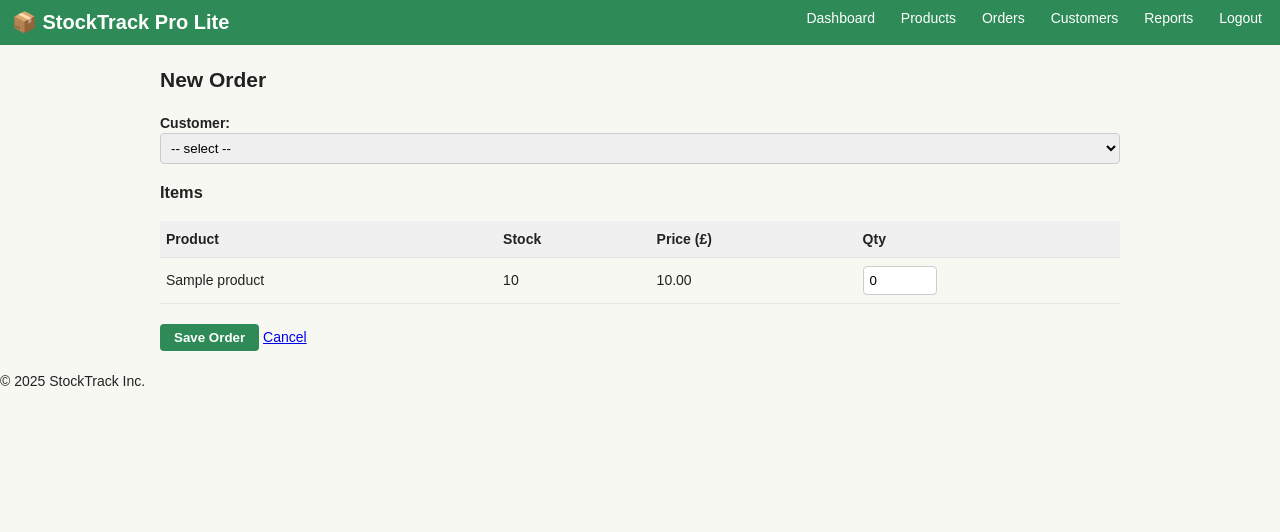
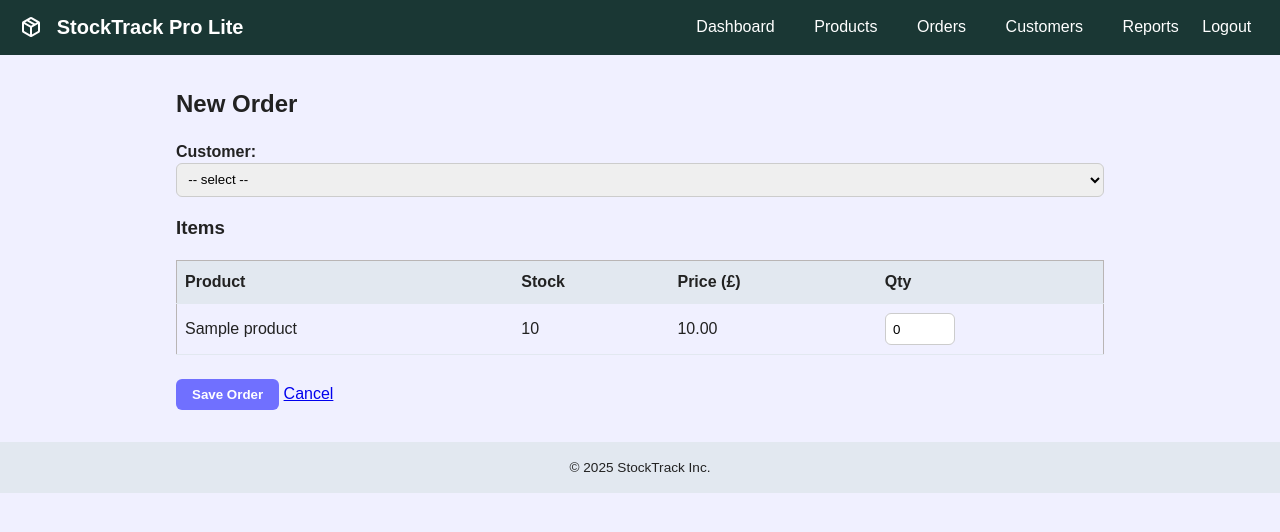
Before and after one commit to Aiman0202/UKFruitProject, a PHP site: page /StockTrackProLite/order_new.php in a window 1280 px wide. Shown: the top 532 px of the page. Run offline with PHP 8.4, Linux system fonts and the light colour scheme; tables that the repository leaves empty or names only in its code hold one stand-in row (values such as "Sample post"); some libraries are stand-ins or nearby versions.

Commit message:
centralised CSS, replaced hardcoded variables, fixed indentation, created a colour palette.

```diff
--- a/StockTrackProLite/assets/style.css
+++ b/StockTrackProLite/assets/style.css
@@ -1,58 +1,164 @@
 /* ========= Legacy warehouse theme (pre-Flexbox) ========= */
 
 /* Basic colour palette (hard-coded, no CSS vars) */
-body { background:#f8f8f3; color:#222; font:14px/1.45 Arial,Helvetica,sans-serif; margin:0; }
+body {
+    background: #f8f8f3;
+    color: #222;
+    font: 14px/1.45 Arial, Helvetica, sans-serif;
+    margin: 0;
+}
 
 /* ---------- Top bar (float layout) ---------- */
-.topbar{ background:#2e8b57; color:#fff; padding:8px 12px; overflow:hidden; }
-.topbar .logo{ float:left; font-size:20px; margin:0; }
-.topbar nav{ float:right; }
-.topbar nav a{ color:#fff; text-decoration:none; margin-left:10px; padding:4px 6px; border-radius:4px; }
-.topbar nav a:hover{ background:#256b44; }
+.topbar {
+    background: #2e8b57;
+    color: #fff;
+    padding: 8px 12px;
+    overflow: hidden;
+}
+
+.topbar .logo {
+    float: left;
+    font-size: 20px;
+    margin: 0;
+}
+
+.topbar nav {
+    float: right;
+}
+
+.topbar nav a {
+    color: #fff;
+    text-decoration: none;
+    margin-left: 10px;
+    padding: 4px 6px;
+    border-radius: 4px;
+}
+
+.topbar nav a:hover {
+    background: #256b44;
+}
 
 /* ---------- Container (old max-width hack) ---------- */
-.container{ width:960px; margin:20px auto; }
+.container {
+    width: 960px;
+    margin: 20px auto;
+}
 
 /* ---------- Tables ---------- */
-table{ width:100%; border-collapse:collapse; margin-bottom:20px; }
-th,td{ padding:8px 6px; border-bottom:1px solid #e5e5e5; text-align:left; }
-th{ background:#f0f0f0; font-weight:bold; }
-tr:nth-child(even){ background:#fafafa; }
+table {
+    width: 100%;
+    border-collapse: collapse;
+    margin-bottom: 20px;
+}
+
+th, td {
+    padding: 8px 6px;
+    border-bottom: 1px solid #e5e5e5;
+    text-align: left;
+}
+
+th {
+    background: #f0f0f0;
+    font-weight: bold;
+}
+
+tr:nth-child(even) {
+    background: #fafafa;
+}
 
 /* ---------- Forms ---------- */
-form label{ display:block; margin:8px 0 4px; font-weight:bold; }
-input[type=text],input[type=password],input[type=number],select,textarea{
-    width:100%; padding:6px; border:1px solid #ccc; border-radius:4px;
+form label {
+    display: block;
+    margin: 8px 0 4px;
+    font-weight: bold;
+}
+
+input[type=text],
+input[type=password],
+input[type=number],
+select,
+textarea {
+    width: 100%;
+    padding: 6px;
+    border: 1px solid #ccc;
+    border-radius: 4px;
     /* old WebKit rounding */
-    -webkit-border-radius:4px; -moz-border-radius:4px;
+    -webkit-border-radius: 4px;
+    -moz-border-radius: 4px;
 }
-input[type=submit],button{
-    background:#2e8b57; color:#fff; border:none; padding:6px 14px;
-    border-radius:4px; cursor:pointer; font-weight:bold;
+
+input[type=submit],
+button {
+    background: #2e8b57;
+    color: #fff;
+    border: none;
+    padding: 6px 14px;
+    border-radius: 4px;
+    cursor: pointer;
+    font-weight: bold;
 }
-input[type=submit]:hover,button:hover{ background:#256b44; }
+
+input[type=submit]:hover,
+button:hover {
+    background: #256b44;
+}
 
 /* ---------- KPI cards (inline-block, no Flex) ---------- */
-.cards{ white-space:nowrap; overflow-x:auto; }
-.card{
-    display:inline-block; width:170px; vertical-align:top; margin-right:10px;
-    background:#fff; border:1px solid #e5e5e5; border-radius:4px;
-    padding:14px; text-align:center;
+.cards {
+    white-space: nowrap;
+    overflow-x: auto;
+}
+
+.card {
+    display: inline-block;
+    width: 170px;
+    vertical-align: top;
+    margin-right: 10px;
+    background: #fff;
+    border: 1px solid #e5e5e5;
+    border-radius: 4px;
+    padding: 14px;
+    text-align: center;
     /* old box-shadow syntax */
-    -webkit-box-shadow:0 1px 3px rgba(0,0,0,.15);
-       -moz-box-shadow:0 1px 3px rgba(0,0,0,.15);
-            box-shadow:0 1px 3px rgba(0,0,0,.15);
+    -webkit-box-shadow: 0 1px 3px rgba(0,0,0,.15);
+    -moz-box-shadow: 0 1px 3px rgba(0,0,0,.15);
+    box-shadow: 0 1px 3px rgba(0,0,0,.15);
 }
-.card .big{ display:block; font-size:22px; font-weight:bold; margin-bottom:4px; }
+
+.card .big {
+    display: block;
+    font-size: 22px;
+    font-weight: bold;
+    margin-bottom: 4px;
+}
 
 /* ---------- Login page (float hack & inline-block centring) ---------- */
-body.login-page{ text-align:center; }
-.login-wrapper{ display:inline-block; vertical-align:middle; height:100%; }
-.login-card{
-    display:inline-block; text-align:left; background:#fff; padding:24px 28px;
-    border:1px solid #e5e5e5; border-radius:4px; margin-top:10%;
-    -webkit-box-shadow:0 2px 4px rgba(0,0,0,.1);
-       -moz-box-shadow:0 2px 4px rgba(0,0,0,.1);
-            box-shadow:0 2px 4px rgba(0,0,0,.1);
+/*
+body.login-page {
+    text-align: center;
 }
-.login-card h1{ font-size:20px; margin:0 0 16px; }
+
+.login-wrapper {
+    display: inline-block;
+    vertical-align: middle;
+    height: 100%;
+}
+
+.login-card {
+    display: inline-block;
+    text-align: left;
+    background: #fff;
+    padding: 24px 28px;
+    border: 1px solid #e5e5e5;
+    border-radius: 4px;
+    margin-top: 10%;
+    -webkit-box-shadow: 0 2px 4px rgba(0,0,0,.1);
+    -moz-box-shadow: 0 2px 4px rgba(0,0,0,.1);
+    box-shadow: 0 2px 4px rgba(0,0,0,.1);
+}
+
+.login-card h1 {
+    font-size: 20px;
+    margin: 0 0 16px;
+}
+    */
--- a/StockTrackProLite/includes/header.php
+++ b/StockTrackProLite/includes/header.php
@@ -8,12 +8,14 @@ session_start();
     <meta charset="utf-8">
     <title>StockTrack Pro Lite</title>
 
-    <!-- stylesheet -->
-    <link rel="stylesheet" href="assets/style.css">
+    <!-- link to centralised stylesheet -->
+    <link rel="stylesheet" href="../css/style.css">
 </head>
-<body>
+<body class="stocktrackpro"> <!--styling for StockTrackPro -->
 <header class="topbar">
-    <h1 class="logo">📦 StockTrack Pro Lite</h1>
+    <h1 class="logo"><!--updated icon-->
+        <svg xmlns="http://www.w3.org/2000/svg" height="24px" viewBox="0 -960 960 960" width="24px" fill="#FFFFFF"><path d="M440-183v-274L200-596v274l240 139Zm80 0 240-139v-274L520-457v274Zm-80 92L160-252q-19-11-29.5-29T120-321v-318q0-22 10.5-40t29.5-29l280-161q19-11 40-11t40 11l280 161q19 11 29.5 29t10.5 40v318q0 22-10.5 40T800-252L520-91q-19 11-40 11t-40-11Zm200-528 77-44-237-137-78 45 238 136Zm-160 93 78-45-237-137-78 45 237 137Z"/></svg>
+     StockTrack Pro Lite</h1>
 
     <nav>
         <a href="dashboard.php">Dashboard</a>
--- a/StockTrackProLite/order_new.php
+++ b/StockTrackProLite/order_new.php
@@ -71,7 +71,8 @@ $products  = mysqli_query($conn, "SELECT id, name, price, stock FROM products OR
                 <td><?php echo $p['stock']; ?></td>
                 <td><?php echo number_format($p['price'], 2); ?></td>
                 <td>
-                    <input type="number" name="item[<?php echo $p['id']; ?>]" value="0" min="0" style="width:60px">
+                    <input class="input-field" type="number" name="item[<?php echo $p['id']; ?>]" value="0" min="0">
+                    <!--removed style attribute from CSS-->
                 </td>
             </tr>
         <?php endwhile; ?>
--- a/WarehouseProLite/index.php
+++ b/WarehouseProLite/index.php
@@ -13,12 +13,14 @@ $invalid = isset($_GET['error']);
 <head>
     <meta charset="utf-8">
     <title>Warehouse Login</title>
-    <link rel="stylesheet" href="assets/style.css">
+    <link rel="stylesheet" href="../css/style.css"> <!--updated link to centralised css file-->
 </head>
 <body class="login-page">
 
 <div class="login-card">
-        <h1>🏭 WarehouseProLite</h1>
+        <h1> <!--changed login card icons to match header icons-->
+           <svg xmlns="http://www.w3.org/2000/svg" height="40px" viewBox="0 -960 960 960" width="40px" fill="#000000"><path d="M80-80v-481l280-119v80l200-80.67V-560h320v480H80Zm66.67-66.67h666.66V-493.2h-320V-582l-200 80v-78.67l-146.66 65v369Zm300-93.33h66.66v-160h-66.66v160Zm-160 0h66.66v-160h-66.66v160Zm320 0h66.66v-160h-66.66v160ZM880-560H693.33l40-320H840l40 320ZM146.67-146.67h666.66-666.66Z"/></svg>
+             WarehouseProLite</h1>
         <p>Manage your inventory with ease.</p>
     <p><img src="assets/UKFruit2010.png" width="200" alt="Customer Logo" class="logo"></p>
 
--- /dev/null
+++ b/css/style.css
@@ -0,0 +1,288 @@
+/*Centralised code Building on WarehousePro styling (more modern) */
+
+.logo svg {
+    vertical-align: middle;
+    margin-bottom: 4px;
+    margin-right: 8px;
+}
+
+
+
+
+/* ========= WarehouseProLite theme ========= */
+:root {
+
+      /*Primary colours*/
+
+    --primary: #1a3734;           /* primary */
+    --primary-dark: #102220;      /*Darker*/
+    --secondary: #7070ff;         /* Accent color */
+    --background: #f0f0ff;        /* background */
+    --card: #ffffff;           /*Cards*/
+    --border: #b9b5b5;            /* Borders e.g. table */
+
+    --gray: #e2e8f0;
+    --text: #222;
+    --text-light: #fff;
+    --radius: 6px;
+}
+
+
+* {
+    box-sizing: border-box;
+}
+
+
+
+
+/* stocktrackpro as green to differentiate temporarily before changing the colour pallette*/
+/*
+body.stocktrackpro {
+     background: #ebf8f0;
+}
+body.stocktrackpro .topbar {
+    background: #2e8b57;
+}
+/*Darker effect for hovering*/
+/*
+body.stocktrackpro .topbar nav a:hover,
+body.stocktrackpro .topbar nav a.active {
+    background: #256b44;
+}
+*/
+
+body {
+    margin: 0;
+    font-family: Cabin, Arial, Helvetica, sans-serif;
+    background: var(--background);
+    color: var(--text);
+    line-height: 1.4;
+}
+
+
+
+/* Top bar */
+.topbar {
+    background: var(--primary); /*changed*/
+    color: var(--text-light);
+    padding: .8rem 1.2rem;
+    display: flex;
+    flex-wrap: wrap;
+    align-items: center;
+}
+
+.topbar .logo {
+    font-size: 1.25rem;
+    margin: 0;
+    flex: 1 0 auto;
+}
+
+.topbar nav a {
+    color: var(--text-light);
+    text-decoration: none;
+    margin-left: 1rem;
+    padding: .4rem .6rem;
+    border-radius: var(--radius);
+}
+
+.topbar nav a:hover,
+.topbar nav a.active {
+    background: var(--primary-dark); /*changed*/
+}
+
+.topbar nav a.right {
+    margin-left: auto;
+}
+
+/* Layout wrapper */
+.container {
+    max-width: 960px;
+    margin: 2rem auto;
+    padding: 0 1rem;
+}
+
+/* Tables */
+table {
+    width: 100%;
+    border-collapse: collapse;
+    margin-bottom: 1.5rem;
+    border: 1px solid var(--border)
+}
+
+th, td {
+    padding: .6rem .5rem;
+    border-bottom: 1px solid var(--gray);
+    text-align: left;
+}
+
+th {
+    background: var(--gray);
+    font-weight: 600;
+}
+
+tr:nth-child(even) {
+    background: #f9fbfc;
+}
+
+/* Forms */
+label {
+    display: block;
+    margin: .65rem 0 .25rem;
+    font-weight: 600;
+}
+
+input[type=text],
+input[type=password],
+input[type=number],
+select,
+textarea {
+    width: 100%;
+    padding: .45rem;
+    border: 1px solid #ccc;
+    border-radius: var(--radius);
+}
+
+input[type=submit],
+button {
+    background: var(--secondary);  /*changed*/
+    color: var(--text-light);
+    border: none;
+    padding: .5rem 1rem;
+    border-radius: var(--radius);
+    font-weight: 600;
+    cursor: pointer;
+}
+
+input[type=submit]:hover,
+button:hover {
+    background: var(--primary-dark);  /*changed*/
+}
+
+.btn {
+    background: var(--secondary); /*changed*/
+    color: var(--text-light);
+    padding: .4rem .8rem;
+    border-radius: var(--radius);
+    text-decoration: none;
+}
+
+.btn:hover {
+    background: var(--primary-dark);
+}
+
+/*input for each input 60px instead of 100% width*/
+td .input-field{
+    width:70px;
+}
+
+
+
+/* KPI cards */
+.cards {
+    display: flex;
+    gap: .8rem;
+    overflow-x: auto;
+}
+
+.card {
+    background: var(--card);
+    border: 1px solid var(--border);
+    border-radius: var(--radius);
+    padding: 1rem 1.2rem;
+    min-width: 150px;
+    text-align: center;
+    box-shadow: 4px 0 3px rgba(0,0,0,0.1); /*Adding shadow to cards*/
+}
+
+.card .big {
+    display: block;
+    font-size: 1.6rem;
+    font-weight: 600;
+    margin-bottom: .15rem;
+}
+
+
+
+
+/* Footer */
+footer {
+    background: var(--gray);
+    text-align: center;
+    padding: 1rem;
+    font-size: .85rem;
+}
+
+
+/*test to see what styling was affecting the login pages*/
+/*
+body.login-page {
+    background-color: red !important;
+}
+
+.login-page {
+    background-color: red !important;
+}
+*/
+
+
+
+/*The styling for the login cards shown after the user selects either the stocktrackpro / warehousepro login*/
+/* Login styling of index.php */
+
+
+/*body and aligning items*/
+body.login-page {
+   /* background: var(--background); *//*Added */
+    display: flex;
+    align-items: center;
+    justify-content: center;
+    height: 100vh;
+}
+
+/*Actual login cards*/
+.login-card {
+    width: 400px;
+    height: 500px;
+    padding: 2rem 2.4rem;
+    border: 1px solid var(--border);
+    border-radius: var(--radius);
+    background:var(--card); /*Added */
+    /*box-shadow: 0 2px 4px rgba(0,0,0,.08);*/
+    text-align: center;
+    box-shadow:
+    5px 0 15px rgba(0, 0, 0, 0.08), /* right shadow */
+    0 10px 30px rgba(0, 0, 0, 0.1);  /* Regular shadow */
+}
+
+/*heading*/
+.login-card h1 {
+    font-size: 1.45rem;
+    margin: 0 0 1.2rem;
+    color: var(--text);
+}
+
+/*slogan / paragraph*/
+.login-card p{
+    font-size: 17px;
+    font-weight: 200;
+    color: var(--text);
+}
+/*Label - Username and password*/
+.login-card label {
+    text-align: left;
+}
+/*UK Fruit Logo fit within the*/
+.login-card .logo{
+    width:200px;
+}
+
+/*Factory and Box logo*/
+.login-card svg {
+    margin-top: 5px;
+    margin-right: 8px;
+}
+
+.login-card password-invalid{
+   color:#a00;
+   margin-bottom:1rem;
+}
```
Also changed, not shown: StockTrackProLite/index.php (+6 -3 lines), WarehouseProLite/assets/style.css (+182 -34 lines), WarehouseProLite/includes/header.php (+7 -4 lines), css/access.css (+8 -10 lines).
